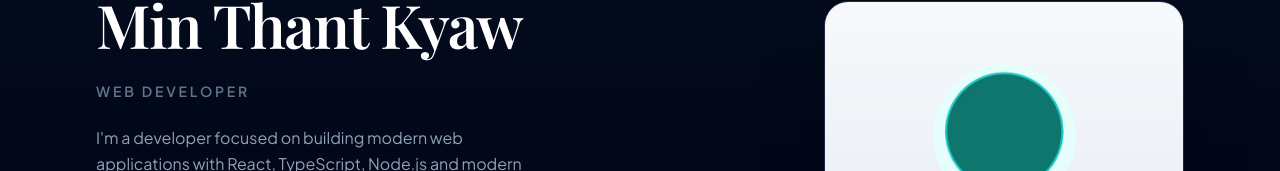
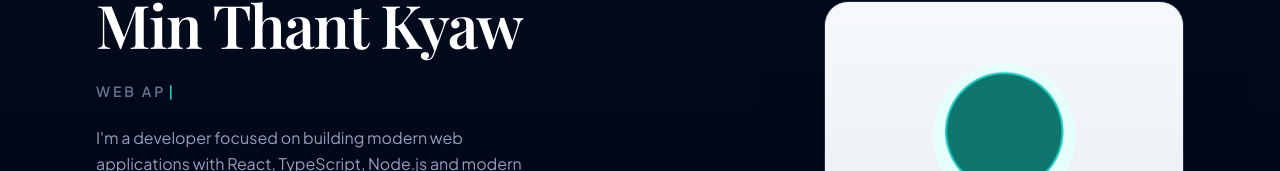
Before and after one commit to Min-ThantKyaw/minthantkyaw.dev, a React (Vite) app: page / in a window 1280 px wide. Both pictures are taken after a click on the button 1044 px from the left and 38 px from the top of the page. Shown: the part 223-394 px from the top of the page. Built offline with nearby package versions, Linux system fonts and the light colour scheme; a web font is replaced by a local one.

Commit message:
feat: implement useTypewriter hook and integrate it into Hero component for dynamic role display

```diff
--- a/src/components/Hero.tsx
+++ b/src/components/Hero.tsx
@@ -2,10 +2,14 @@ import { useState, useEffect, Fragment } from 'react';
 import { ArrowRight, Mail, MapPin, Calendar, Sparkles, Code2 } from 'lucide-react';
 import { PROFILE_INFO } from '../utils/portfolio';
 import ScrollDown from './ScrollDown';
+import { useTypewriter } from '../hooks/useTypewriter';
+
+const ROLES = ['Web Application Developer', 'Backend Developer'] as const;
 
 export default function Hero() {
   const [isLoaded, setIsLoaded] = useState(false);
   const [imageError, setImageError] = useState(false);
+  const typedRole = useTypewriter(ROLES);
 
   useEffect(() => {
     const timer = setTimeout(() => setIsLoaded(true), 50);
@@ -58,15 +62,18 @@ export default function Hero() {
               </h1>
             </div>
 
-            {/* 3. Role */}
+            {/* 3. Role (typewriter) */}
             <div
               className={`transition-all duration-700 ease-out ${
                 isLoaded ? 'opacity-100 translate-y-0' : 'opacity-0 translate-y-4'
               }`}
               style={{ transitionDelay: '200ms' }}
             >
-              <p className="text-xs sm:text-sm font-semibold tracking-[0.2em] uppercase text-slate-400 dark:text-slate-500">
-                {PROFILE_INFO.role}
+              <p className="min-h-[1.4em] text-xs sm:text-sm font-semibold tracking-[0.2em] uppercase text-slate-400 dark:text-slate-500">
+                {typedRole}
+                <span className="ml-0.5 text-[#20C9C3] animate-blink" aria-hidden="true">
+                  |
+                </span>
               </p>
             </div>
 
--- /dev/null
+++ b/src/hooks/useTypewriter.ts
@@ -0,0 +1,46 @@
+import { useEffect, useState } from 'react';
+
+interface UseTypewriterOptions {
+  typingSpeed?: number;
+  deletingSpeed?: number;
+  pauseMs?: number;
+}
+
+/**
+ * Types each phrase character-by-character, pauses, deletes it, then moves
+ * to the next phrase — looping forever. Pass a stable (module-level) array.
+ */
+export function useTypewriter(phrases: readonly string[], options: UseTypewriterOptions = {}) {
+  const { typingSpeed = 90, deletingSpeed = 45, pauseMs = 1600 } = options;
+  const [text, setText] = useState('');
+  const [index, setIndex] = useState(0);
+  const [deleting, setDeleting] = useState(false);
+
+  useEffect(() => {
+    if (phrases.length === 0) return;
+    const phrase = phrases[index % phrases.length];
+
+    let timer: ReturnType<typeof setTimeout> | undefined;
+
+    if (!deleting) {
+      if (text === phrase) {
+        timer = setTimeout(() => setDeleting(true), pauseMs);
+      } else {
+        timer = setTimeout(() => setText(phrase.slice(0, text.length + 1)), typingSpeed);
+      }
+    } else {
+      if (text.length === 0) {
+        setDeleting(false);
+        setIndex((i) => (i + 1) % phrases.length);
+      } else {
+        timer = setTimeout(() => setText(phrase.slice(0, text.length - 1)), deletingSpeed);
+      }
+    }
+
+    return () => {
+      if (timer !== undefined) clearTimeout(timer);
+    };
+  }, [text, deleting, index, phrases, typingSpeed, deletingSpeed, pauseMs]);
+
+  return text;
+}
--- a/src/index.css
+++ b/src/index.css
@@ -98,6 +98,19 @@
   animation: floatSlow 6s ease-in-out infinite;
 }
 
+@keyframes blink {
+  0%, 100% {
+    opacity: 1;
+  }
+  50% {
+    opacity: 0;
+  }
+}
+
+.animate-blink {
+  animation: blink 1s step-end infinite;
+}
+
 @media (prefers-reduced-motion: reduce) {
   .animate-float-slow {
     animation: none;
```
